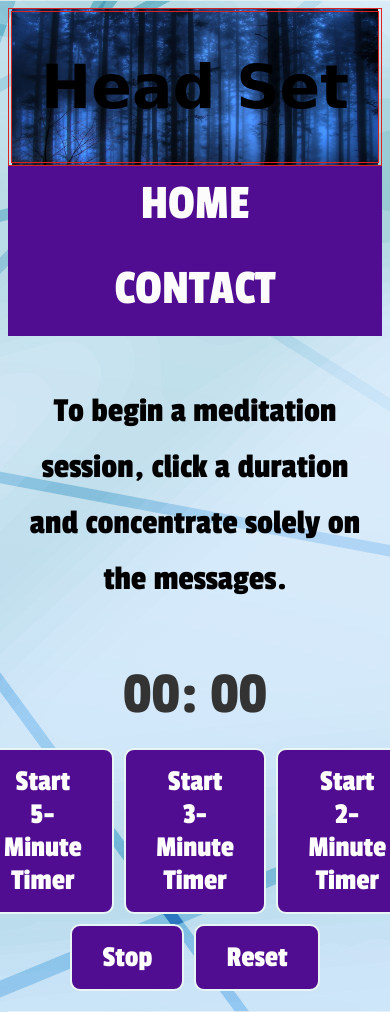
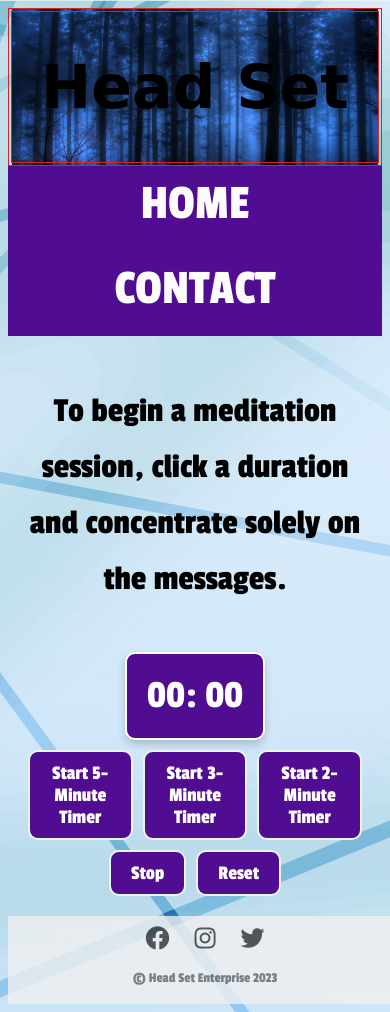
Before and after one commit to JoeMille/app-1, a website: page meditation.html in a window 390 px wide. Shown: the top 1012 px of the page. Drawn offline with nearby package versions, Linux system fonts and the light colour scheme; some packages are replaced by stand-ins of ours; a web font is replaced by a local one.

Commit message:
Fixed homepage styling issues and timer

```diff
--- a/assets/css/style.css
+++ b/assets/css/style.css
@@ -209,9 +209,27 @@ p {
 .timer-display {
   font-family: 'Passion One', cursive;
   font-size: 60px;
-  color: #333;
+  color: white;
+  background-color: rgb(81, 13, 145);
   margin: 20px 0;
+  padding: 20px;
+  border: 2px solid rgb(255, 255, 255); /* White border */
+  border-radius: 10px; /* Rounded corners */
+  box-shadow: 0 4px 8px rgba(0, 0, 0, 0.2); /* Add a subtle shadow */
 }
+@media (max-width: 768px) {
+  .timer-container button {
+    font-size: 20px; /* Adjust font size for smaller screens */
+    padding: 10px 20px; /* Adjust padding for smaller screens */
+  }
+
+  .timer-display {
+    font-size: 40px; /* Adjust font size for smaller screens */
+    margin: 10px 0; /* Adjust margin for smaller screens */
+  }
+}
+
+
 /* TIMER MESSAGES */
 .message {
   background-image: url(/assets/images/stones-water.jpeg);
```
Also changed, not shown: index.html (+2 -0 lines).
